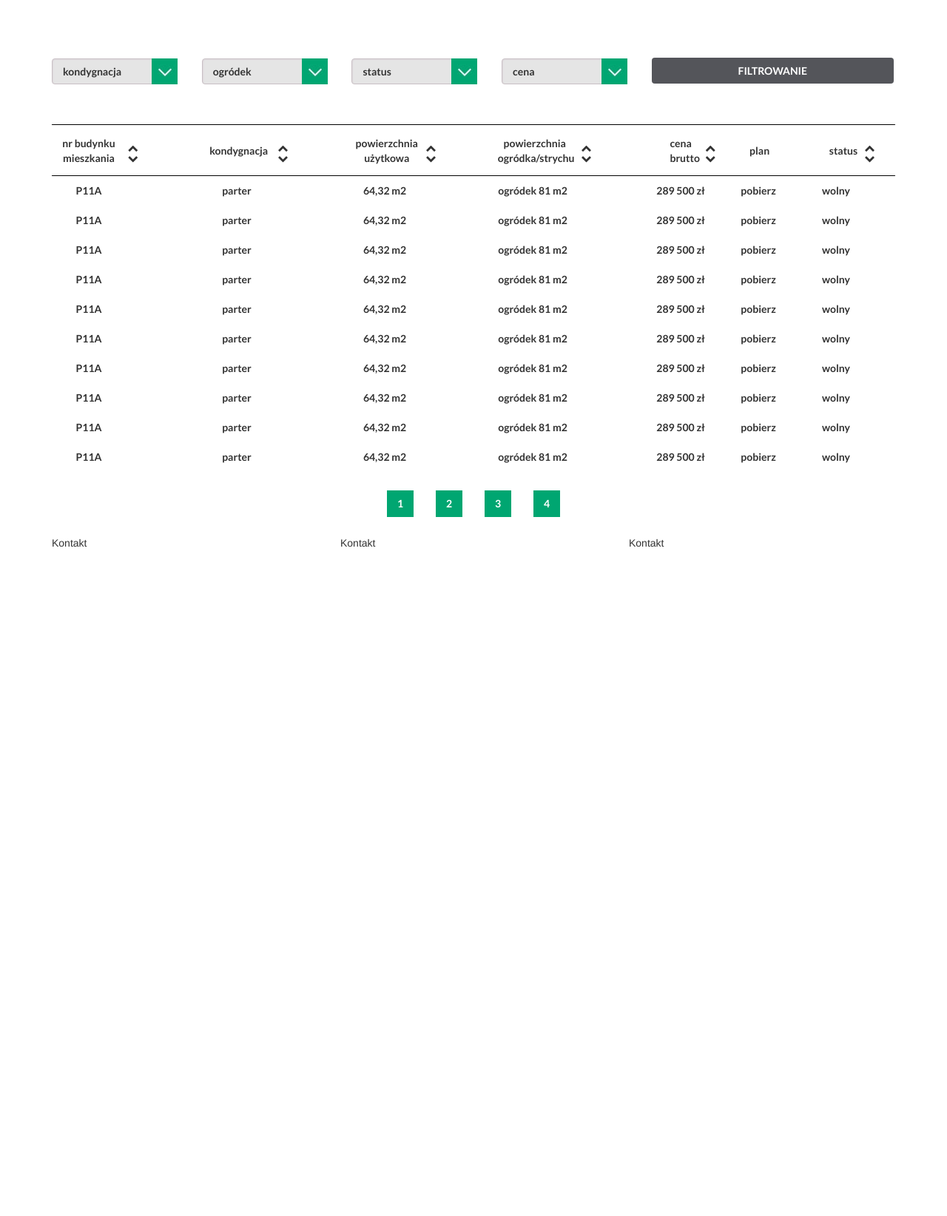
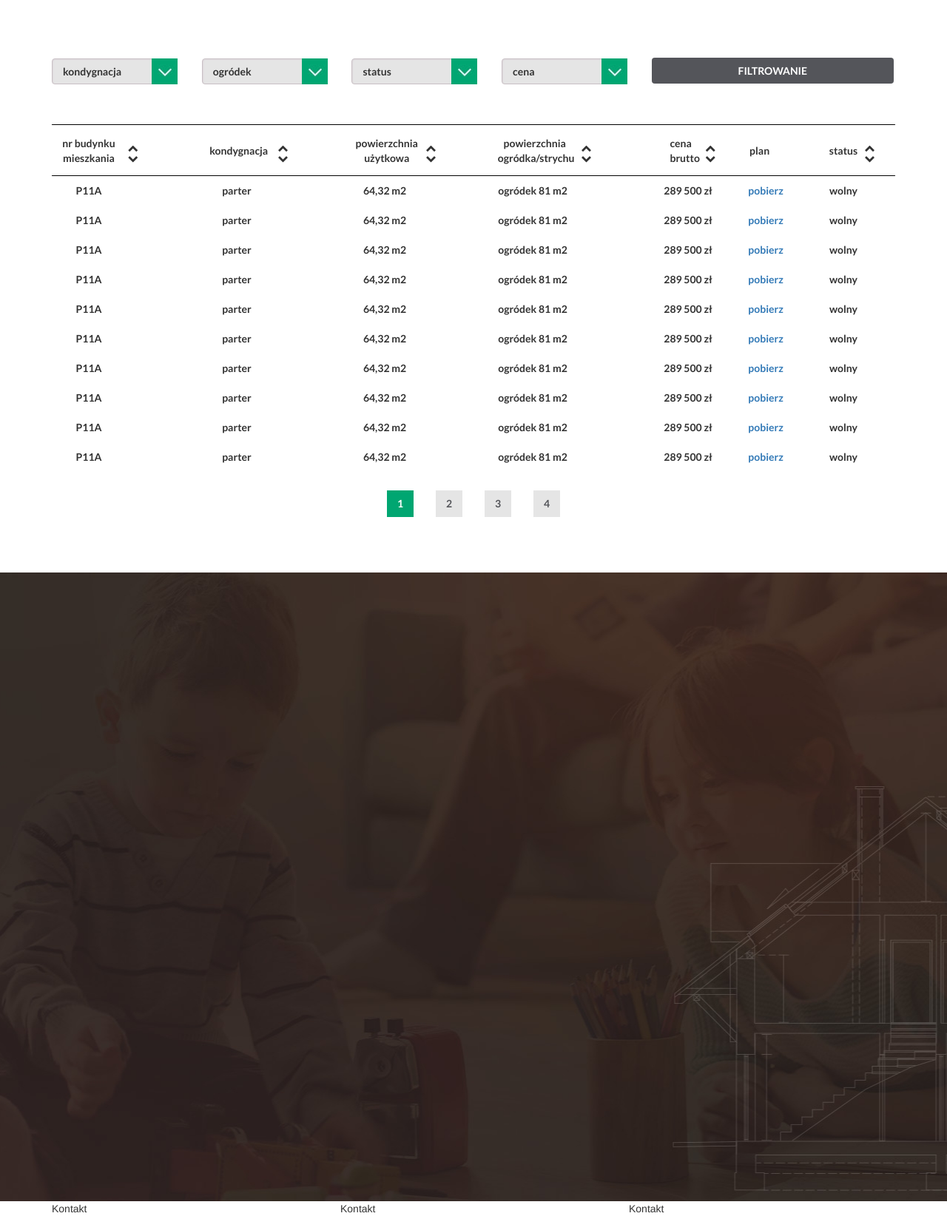
Before and after one commit to traetor/apartments, a PHP site: page / in a window 1280 px wide. Shown: the part 801-2445 px from the top of the page at 74% size. Before the commit the page ends 1541 px from the top, so only its background shows below. Run offline with PHP 8.4, Linux system fonts and the light colour scheme.

Commit message:
table fix

```diff
--- a/css/core.css
+++ b/css/core.css
@@ -229,6 +229,11 @@ select, option
 	width: 100px;
 }
 
+.text-ext
+{
+	padding-left: 20px;
+}
+
 .icon-open
 {
 	display: inline-block;
@@ -254,6 +259,12 @@ select, option
 	padding-left: 25px;
 }
 
+.ext-tab .ext-box-last a
+{
+	text-decoration: none;
+	cursor: pointer;
+}
+
 /*=============pagination+++++++++++++++*/
 .number-pag
 {
@@ -262,6 +273,12 @@ select, option
 	line-height: 36px;
 	margin: 15px;
 	display: inline-block;
+	background-color: #e5e5e5;
+	color: #54555a;;
+}
+
+.number-active
+{
 	background-color: #00a671;
 	color: white;
 }
@@ -285,6 +302,22 @@ pag a
 	color: white;
 }
 
+/*=========APARTMENT-PREJECTION+++++++++*/
+#apartment-projections
+{
+	height: 850px;
+	background-position: center center;
+	background-size: cover;
+	background-repeat: no-repeat;
+	background-image: url(../img/bg.jpg);
+	margin-top: 50px;
+	position: relative;
+}
+
+
+
+
+
 @media screen and (min-width:0\0)
 {
 	.notIE .fancyArrow
--- a/index.html
+++ b/index.html
@@ -145,13 +145,13 @@
 					<p class="box-text">ogródek 81 m2</p>
 				</div>
 				<div class="ext-box-last">
-					<p class="box-text">289 500 zł</p>
+					<p class="box-text text-ext">289 500 zł</p>
 				</div>
 				<div class="ext-box-last">
-					<p class="box-text">pobierz</p>
+					<a class="box-text text-ext">pobierz</a>
 				</div>
 				<div class="ext-box-last">
-					<p class="box-text">wolny</p>
+					<p class="box-text text-ext">wolny</p>
 				</div>
 			</div><div class="ext-tab">
 				<div class="ext-box">
@@ -167,13 +167,13 @@
 					<p class="box-text">ogródek 81 m2</p>
 				</div>
 				<div class="ext-box-last">
-					<p class="box-text">289 500 zł</p>
+					<p class="box-text text-ext">289 500 zł</p>
 				</div>
 				<div class="ext-box-last">
-					<p class="box-text">pobierz</p>
+					<a class="box-text text-ext">pobierz</a>
 				</div>
 				<div class="ext-box-last">
-					<p class="box-text">wolny</p>
+					<p class="box-text text-ext">wolny</p>
 				</div>
 			</div><div class="ext-tab">
 				<div class="ext-box">
@@ -189,13 +189,13 @@
 					<p class="box-text">ogródek 81 m2</p>
 				</div>
 				<div class="ext-box-last">
-					<p class="box-text">289 500 zł</p>
+					<p class="box-text text-ext">289 500 zł</p>
 				</div>
 				<div class="ext-box-last">
-					<p class="box-text">pobierz</p>
+					<a class="box-text text-ext">pobierz</a>
 				</div>
 				<div class="ext-box-last">
-					<p class="box-text">wolny</p>
+					<p class="box-text text-ext">wolny</p>
 				</div>
 			</div><div class="ext-tab">
 				<div class="ext-box">
@@ -211,13 +211,13 @@
 					<p class="box-text">ogródek 81 m2</p>
 				</div>
 				<div class="ext-box-last">
-					<p class="box-text">289 500 zł</p>
+					<p class="box-text text-ext">289 500 zł</p>
 				</div>
 				<div class="ext-box-last">
-					<p class="box-text">pobierz</p>
+					<a class="box-text text-ext">pobierz</a>
 				</div>
 				<div class="ext-box-last">
-					<p class="box-text">wolny</p>
+					<p class="box-text text-ext">wolny</p>
 				</div>
 			</div><div class="ext-tab">
 				<div class="ext-box">
@@ -233,13 +233,13 @@
 					<p class="box-text">ogródek 81 m2</p>
 				</div>
 				<div class="ext-box-last">
-					<p class="box-text">289 500 zł</p>
+					<p class="box-text text-ext">289 500 zł</p>
 				</div>
 				<div class="ext-box-last">
-					<p class="box-text">pobierz</p>
+					<a class="box-text text-ext">pobierz</a>
 				</div>
 				<div class="ext-box-last">
-					<p class="box-text">wolny</p>
+					<p class="box-text text-ext">wolny</p>
 				</div>
 			</div><div class="ext-tab">
 				<div class="ext-box">
@@ -255,13 +255,13 @@
 					<p class="box-text">ogródek 81 m2</p>
 				</div>
 				<div class="ext-box-last">
-					<p class="box-text">289 500 zł</p>
+					<p class="box-text text-ext">289 500 zł</p>
 				</div>
 				<div class="ext-box-last">
-					<p class="box-text">pobierz</p>
+					<a class="box-text text-ext">pobierz</a>
 				</div>
 				<div class="ext-box-last">
-					<p class="box-text">wolny</p>
+					<p class="box-text text-ext">wolny</p>
 				</div>
 			</div><div class="ext-tab">
 				<div class="ext-box">
@@ -277,13 +277,13 @@
 					<p class="box-text">ogródek 81 m2</p>
 				</div>
 				<div class="ext-box-last">
-					<p class="box-text">289 500 zł</p>
+					<p class="box-text text-ext">289 500 zł</p>
 				</div>
 				<div class="ext-box-last">
-					<p class="box-text">pobierz</p>
+					<a class="box-text text-ext">pobierz</a>
 				</div>
 				<div class="ext-box-last">
-					<p class="box-text">wolny</p>
+					<p class="box-text text-ext">wolny</p>
 				</div>
 			</div><div class="ext-tab">
 				<div class="ext-box">
@@ -299,13 +299,13 @@
 					<p class="box-text">ogródek 81 m2</p>
 				</div>
 				<div class="ext-box-last">
-					<p class="box-text">289 500 zł</p>
+					<p class="box-text text-ext">289 500 zł</p>
 				</div>
 				<div class="ext-box-last">
-					<p class="box-text">pobierz</p>
+					<a class="box-text text-ext">pobierz</a>
 				</div>
 				<div class="ext-box-last">
-					<p class="box-text">wolny</p>
+					<p class="box-text text-ext">wolny</p>
 				</div>
 			</div><div class="ext-tab">
 				<div class="ext-box">
@@ -321,13 +321,13 @@
 					<p class="box-text">ogródek 81 m2</p>
 				</div>
 				<div class="ext-box-last">
-					<p class="box-text">289 500 zł</p>
+					<p class="box-text text-ext">289 500 zł</p>
 				</div>
 				<div class="ext-box-last">
-					<p class="box-text">pobierz</p>
+					<a class="box-text text-ext">pobierz</a>
 				</div>
 				<div class="ext-box-last">
-					<p class="box-text">wolny</p>
+					<p class="box-text text-ext">wolny</p>
 				</div>
 			</div><div class="ext-tab">
 				<div class="ext-box">
@@ -343,13 +343,13 @@
 					<p class="box-text">ogródek 81 m2</p>
 				</div>
 				<div class="ext-box-last">
-					<p class="box-text">289 500 zł</p>
+					<p class="box-text text-ext">289 500 zł</p>
 				</div>
 				<div class="ext-box-last">
-					<p class="box-text">pobierz</p>
+					<a class="box-text text-ext">pobierz</a>
 				</div>
 				<div class="ext-box-last">
-					<p class="box-text">wolny</p>
+					<p class="box-text text-ext">wolny</p>
 				</div>
 			</div>
 		</div>
@@ -357,7 +357,7 @@
 			<div class="row">
 				<div class="col-md-12 text-center">
 					<div class="pag">
-						<a class="number-pag" href="">
+						<a class="number-pag number-active" href="">
 								<p class="text-number">1</p>
 						</a><a class="number-pag" href="">
 								<p class="text-number">2</p>
```
Also changed, not shown: img/bg.jpg (added).
